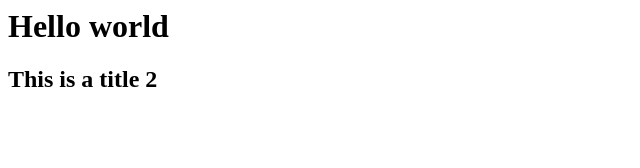
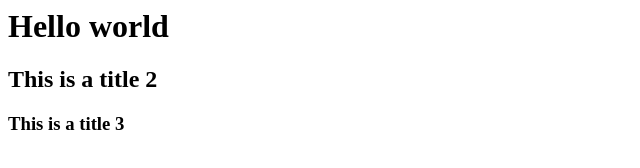
Before and after one commit to LeaMiller/JobBoard, a plain HTML site: page JobBoard/JobBoard.MVC/index.html in a window 1280 px wide. Shown: the whole page, without its empty margins (0-640 px from the left). Drawn offline with Linux system fonts and the light colour scheme.

Commit message:
Added a new title number 3

```diff
--- a/JobBoard/JobBoard.MVC/index.html
+++ b/JobBoard/JobBoard.MVC/index.html
@@ -4,5 +4,6 @@
     <body>
         <h1>Hello world</h1>
         <h2>This is a title 2</h2>
+        <h3>This is a title 3</h3>
     </body>
 </html>
```
